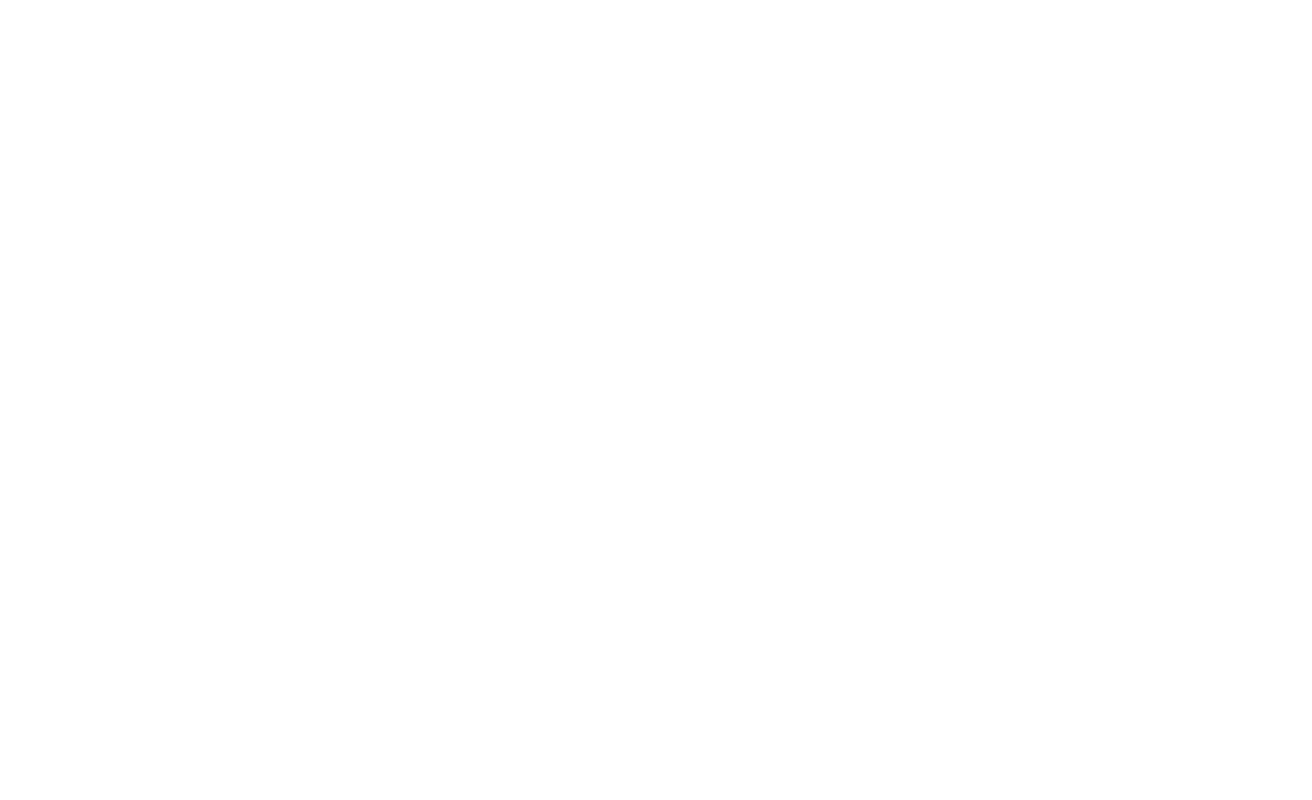
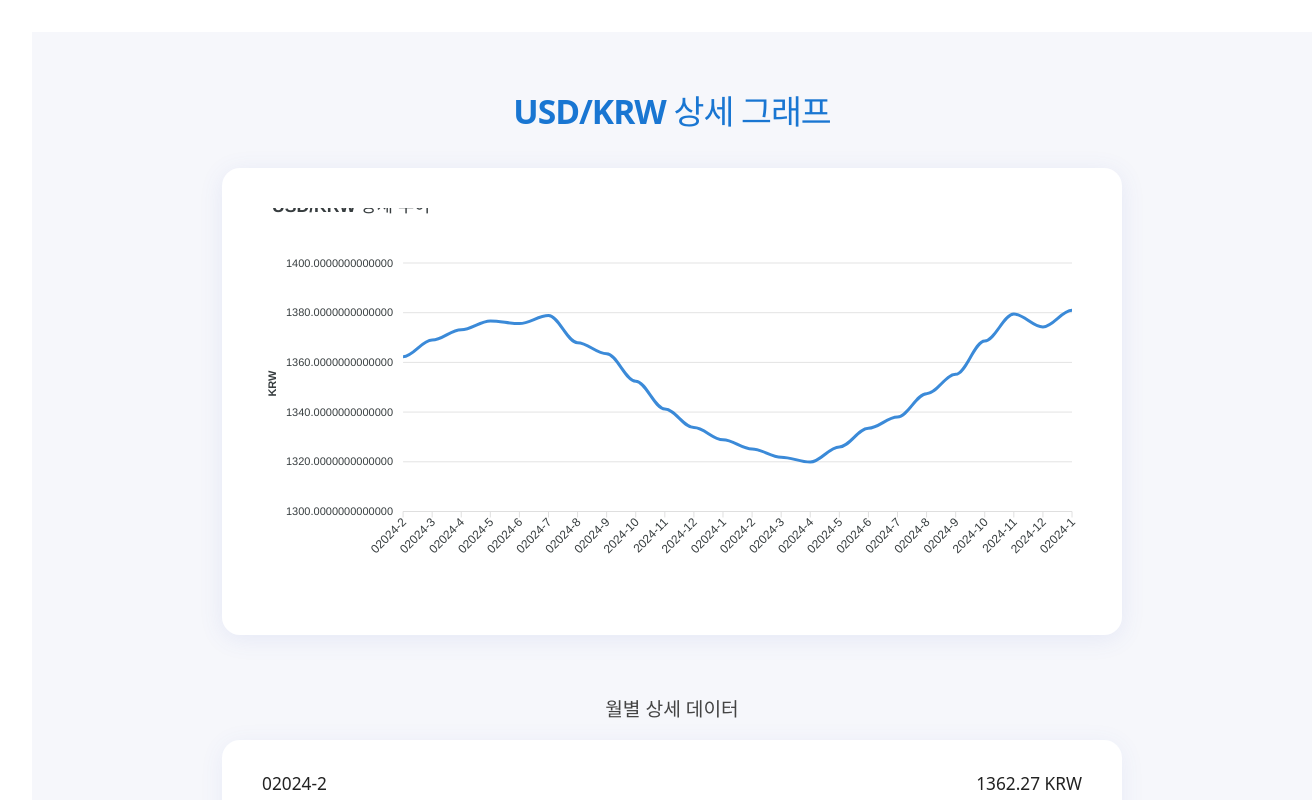
Before and after one commit to Soberanalysts/VibeCoding, a React (Vite) app in the folder Test1/Windsurf/FX/: page /chart-detail in a window 1280 px wide. Before the commit this address had no page. Shown: the top 800 px of the page, 1312 px wide, since content can reach past the window. Built offline with nearby package versions, Linux system fonts and the light colour scheme.

Commit message:
USD/KRW 상세 그래프 페이지(Figma 스타일, 1440*1652 고정, 무한스크롤) 구현 및 차트 클릭 시 상세페이지 이동 기능 추가

```diff
--- a/Test1/Windsurf/FX/src/App.jsx
+++ b/Test1/Windsurf/FX/src/App.jsx
@@ -2,6 +2,7 @@ import './App.css';
 import { BrowserRouter as Router, Routes, Route } from 'react-router-dom';
 import MainPage from './pages/MainPage';
 import RegisterPage from './pages/RegisterPage';
+import ChartDetailPage from './pages/ChartDetailPage';
 
 function App() {
   return (
@@ -9,6 +10,7 @@ function App() {
       <Routes>
         <Route path="/" element={<MainPage />} />
         <Route path="/register" element={<RegisterPage />} />
+        <Route path="/chart-detail" element={<ChartDetailPage />} />
       </Routes>
     </Router>
   );
--- /dev/null
+++ b/Test1/Windsurf/FX/src/pages/ChartDetailPage.jsx
@@ -0,0 +1,80 @@
+import { useState, useEffect, useRef } from 'react';
+import ReactApexChart from 'react-apexcharts';
+import '../styles/chartDetail.css';
+
+// mock: 1년치 + 추가 데이터 (무한 스크롤용)
+function generateMockData(start, count) {
+  const base = 1250 + Math.random() * 100;
+  const arr = [];
+  for (let i = 0; i < count; i++) {
+    arr.push({
+      date: `2024-${(start + i) % 12 + 1}`.padStart(7, '0'),
+      value: base + Math.sin((start + i) / 3) * 30 + Math.random() * 10
+    });
+  }
+  return arr;
+}
+
+export default function ChartDetailPage() {
+  const [data, setData] = useState(() => generateMockData(1, 24));
+  const [loading, setLoading] = useState(false);
+  const containerRef = useRef(null);
+
+  // 무한스크롤: 아래 도달 시 데이터 추가
+  useEffect(() => {
+    const onScroll = () => {
+      if (!containerRef.current) return;
+      const { scrollTop, scrollHeight, clientHeight } = containerRef.current;
+      if (scrollTop + clientHeight >= scrollHeight - 10 && !loading) {
+        setLoading(true);
+        setTimeout(() => {
+          setData(prev => [
+            ...prev,
+            ...generateMockData(prev.length + 1, 12)
+          ]);
+          setLoading(false);
+        }, 700);
+      }
+    };
+    const ref = containerRef.current;
+    ref?.addEventListener('scroll', onScroll);
+    return () => ref?.removeEventListener('scroll', onScroll);
+  }, [loading]);
+
+  const chartOptions = {
+    chart: { id: 'detail-line', toolbar: { show: false } },
+    xaxis: {
+      categories: data.map(d => d.date),
+      labels: { rotate: -45 }
+    },
+    yaxis: { title: { text: 'KRW' } },
+    stroke: { curve: 'smooth', width: 3 },
+    colors: ['#1976d2'],
+    dataLabels: { enabled: false },
+    title: { text: 'USD/KRW 상세 추이', align: 'left', style: { fontWeight: 600, fontSize: '1.1rem' } },
+    grid: { borderColor: '#e3e3e3' },
+    tooltip: { y: { formatter: val => `${val.toFixed(2)} KRW` } }
+  };
+  const chartSeries = [
+    { name: 'USD/KRW', data: data.map(d => d.value) }
+  ];
+
+  return (
+    <div className="fx-detail-page-1440" ref={containerRef}>
+      <div className="fx-detail-header">USD/KRW 상세 그래프</div>
+      <div className="fx-detail-chart-wrap">
+        <ReactApexChart options={chartOptions} series={chartSeries} type="line" height={380} />
+      </div>
+      <div className="fx-detail-list-title">월별 상세 데이터</div>
+      <ol className="fx-detail-list">
+        {data.map((d, i) => (
+          <li key={i} className="fx-detail-list-item">
+            <span>{d.date}</span>
+            <span>{d.value.toFixed(2)} KRW</span>
+          </li>
+        ))}
+      </ol>
+      {loading && <div className="fx-detail-loading">로딩 중...</div>}
+    </div>
+  );
+}
--- /dev/null
+++ b/Test1/Windsurf/FX/src/styles/chartDetail.css
@@ -0,0 +1,72 @@
+/* ChartDetailPage Figma 스타일 반영 */
+.fx-detail-page-1440 {
+  max-width: 1440px;
+  width: 100vw;
+  min-height: 1652px;
+  margin: 0 auto;
+  background: #f6f7fb;
+  padding: 0;
+  overflow-y: auto;
+  box-sizing: border-box;
+  display: flex;
+  flex-direction: column;
+  align-items: center;
+}
+.fx-detail-header {
+  width: 100%;
+  font-size: 2.1rem;
+  font-weight: 700;
+  color: #1976d2;
+  margin-top: 54px;
+  margin-bottom: 32px;
+  text-align: center;
+  letter-spacing: -1px;
+}
+.fx-detail-chart-wrap {
+  width: 100%;
+  max-width: 900px;
+  background: #fff;
+  border-radius: 18px;
+  box-shadow: 0 4px 24px rgba(80,100,200,0.10);
+  padding: 2.5rem 2.5rem 2rem 2.5rem;
+  margin-bottom: 48px;
+}
+.fx-detail-list-title {
+  font-size: 1.2rem;
+  font-weight: 600;
+  color: #444;
+  margin-bottom: 16px;
+  margin-top: 12px;
+  width: 100%;
+  max-width: 900px;
+}
+.fx-detail-list {
+  width: 100%;
+  max-width: 900px;
+  background: #fff;
+  border-radius: 18px;
+  box-shadow: 0 4px 24px rgba(80,100,200,0.08);
+  padding: 1.2rem 2.5rem;
+  margin-bottom: 40px;
+  list-style: none;
+}
+.fx-detail-list-item {
+  display: flex;
+  justify-content: space-between;
+  align-items: center;
+  border-bottom: 1px solid #e3e6f0;
+  padding: 0.7rem 0;
+  font-size: 1.08rem;
+  color: #222;
+}
+.fx-detail-list-item:last-child {
+  border-bottom: none;
+}
+.fx-detail-loading {
+  width: 100%;
+  text-align: center;
+  color: #1976d2;
+  font-weight: 500;
+  margin-bottom: 32px;
+  font-size: 1.1rem;
+}
```
